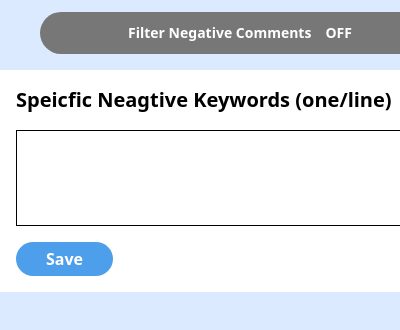
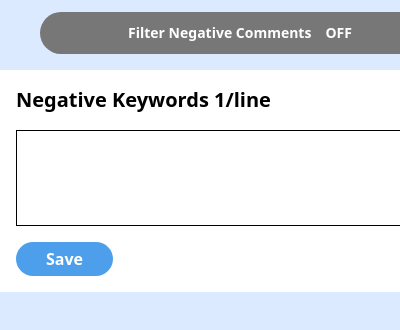
Before and after one commit to lavaman131/BullyProof, a browser extension: page popup/popup.html in a window 400 px wide. Shown: the part 56-386 px from the top of the page. Drawn offline with Linux system fonts and the light colour scheme.

Commit message:
input text box / update

```diff
--- a/popup/popup.html
+++ b/popup/popup.html
@@ -1,4 +1,5 @@
 <html>
+
 <head>
     <meta charset="utf-8" />
     <link rel="stylesheet" href="/css/main.css">
@@ -58,6 +59,7 @@
         }
     </style>
 </head>
+
 <body class="bg-blue-100">
     <main class="flex flex-col items-center gap-4">
         <h1 class="text-3xl text-center font-bold">
@@ -67,13 +69,14 @@
             data-status="">Filter Negative Comments</button>
 
         <div id="content">
-            <h2 class="text-xl font-bold">Speicfic Neagtive Keywords (one/line)</h2>
+            <h2 class="text-xl font-bold">Negative Keywords 1/line</h2>
             <textarea id="keywords-input"></textarea>
             <button id="save-keywords-button"
-                class="bg-aquaBlue hover:bg-blue-500 active:bg-blue-600 placeholder-gray-400 text-white font-bold  box-content rounded-full p-1">
-        Save</button>
+                class="bg-aquaBlue hover:bg-blue-500 active:bg-blue-600 placeholder-gray-400 text-white font-bold  box-content rounded-full p-1">Save
+                </button>
         </div>
     </main>
     <script src="popup.js"></script>
 </body>
+
 </html>
```
